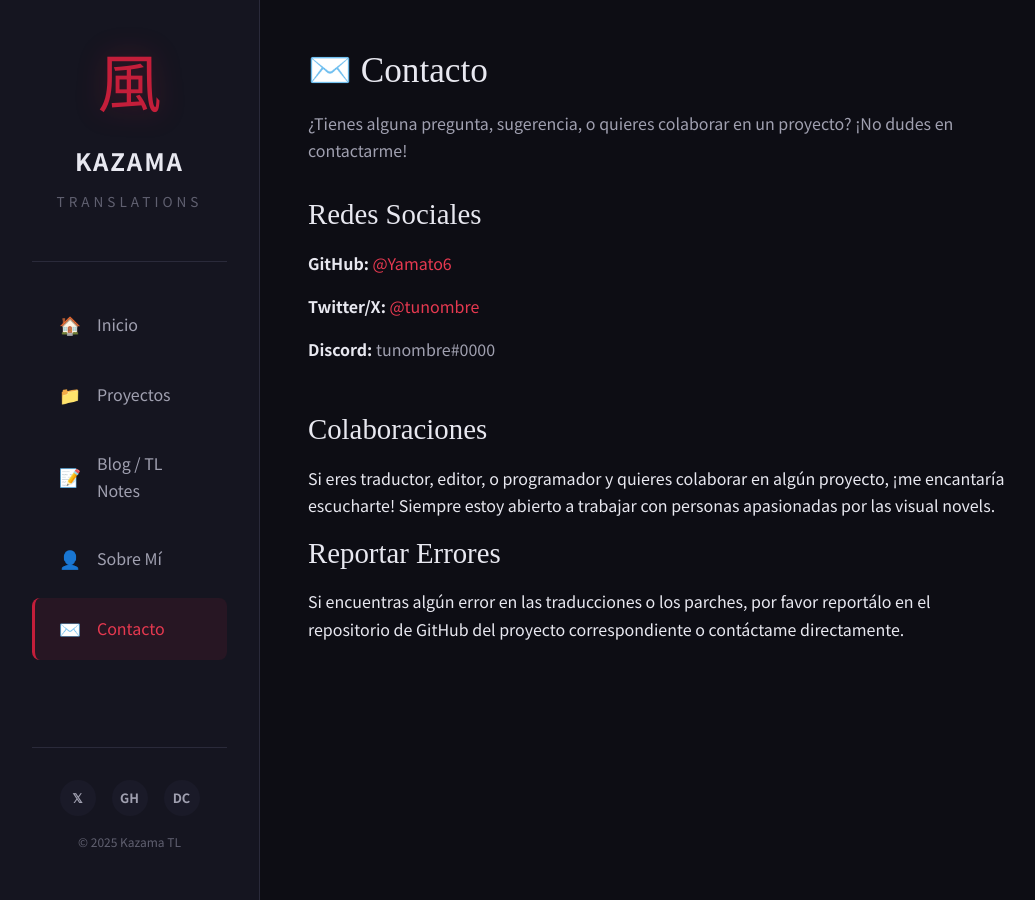
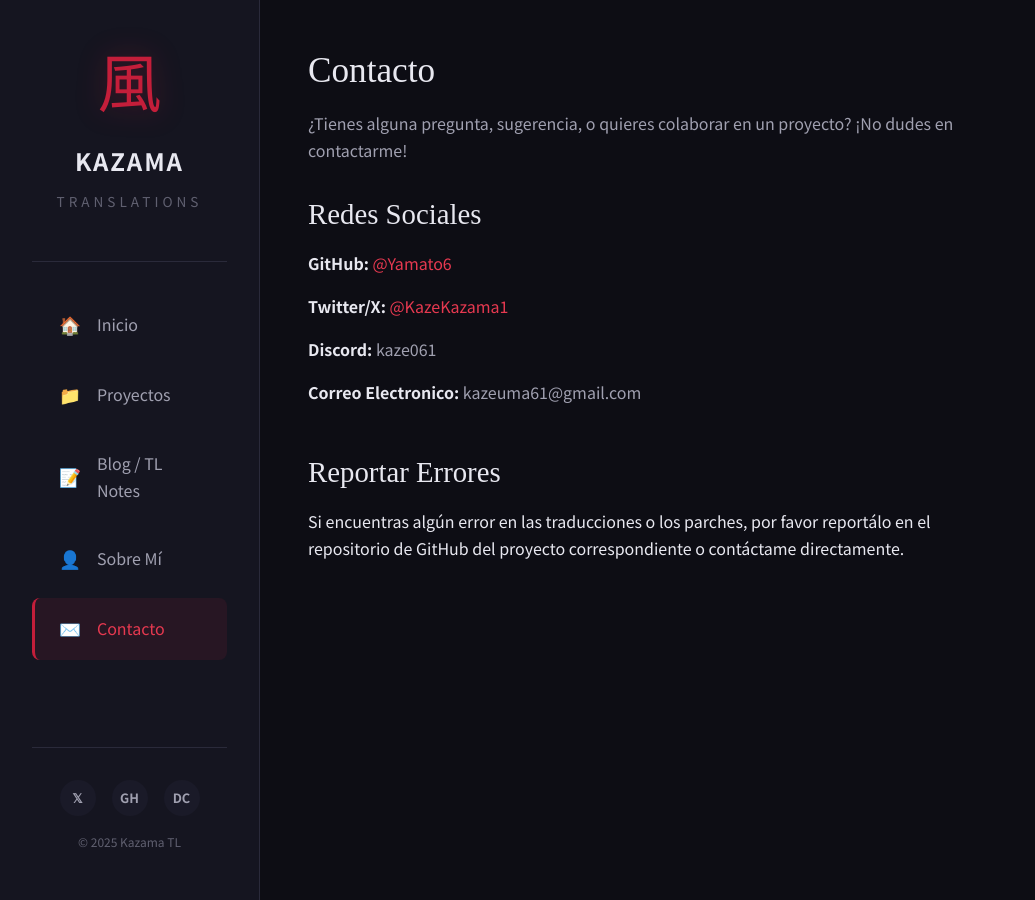
Before and after one commit to Yamato6/yamato6.github.io, a Jekyll site: the page built from contacto.md, in a window 1280 px wide. Shown: the whole page, without its empty margins (0-1035 px from the left). Built offline with Jekyll 4.4.1, drawn with Linux system fonts in a browser that asks for light colours; some web fonts are replaced.

Commit message:
Added Email

```diff
--- a/contacto.md
+++ b/contacto.md
@@ -4,7 +4,7 @@ title: Contacto
 ---
 
 <div class="contact-content">
-    <h1>✉️ Contacto</h1>
+    <h1> Contacto</h1>
 
     <p style="color: var(--text-secondary); margin-bottom: var(--spacing-lg);">
         ¿Tienes alguna pregunta, sugerencia, o quieres colaborar en un proyecto?
@@ -19,20 +19,17 @@ title: Contacto
         </li>
         <li style="margin-bottom: var(--spacing-sm);">
             <strong>Twitter/X:</strong>
-            <a href="#">@tunombre</a>
+            <a href="#">@KazeKazama1</a>
         </li>
         <li style="margin-bottom: var(--spacing-sm);">
             <strong>Discord:</strong>
-            <span style="color: var(--text-secondary);">tunombre#0000</span>
+            <span style="color: var(--text-secondary);">kaze061</span>
+        </li>
+        <li style="margin-bottom: var(--spacing-sm);">
+            <strong>Correo Electronico:</strong>
+            <span style="color: var(--text-secondary);">kazeuma61@gmail.com</span>
         </li>
     </ul>
-
-    <h2>Colaboraciones</h2>
-    <p>
-        Si eres traductor, editor, o programador y quieres colaborar en algún proyecto,
-        ¡me encantaría escucharte! Siempre estoy abierto a trabajar con personas
-        apasionadas por las visual novels.
-    </p>
 
     <h2>Reportar Errores</h2>
     <p>
```
